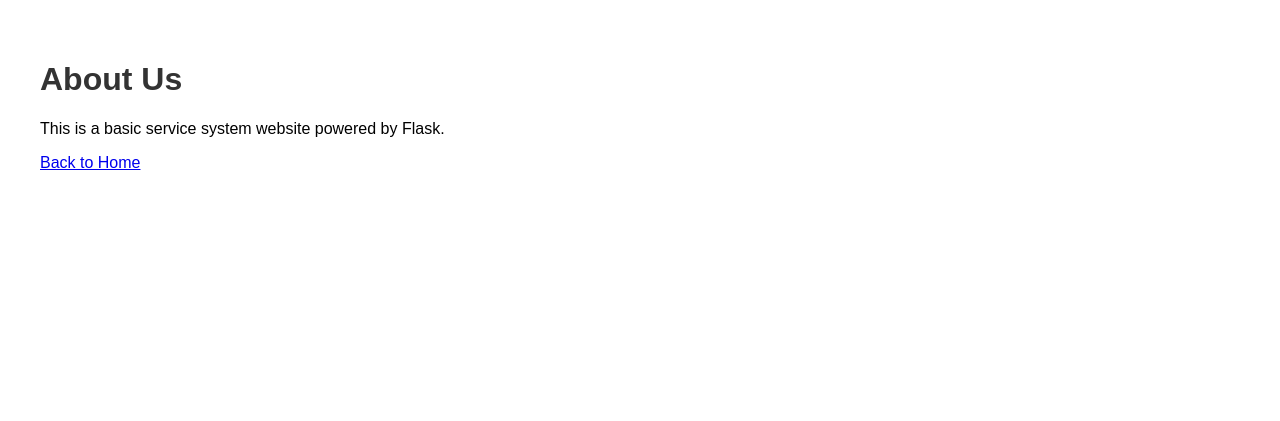
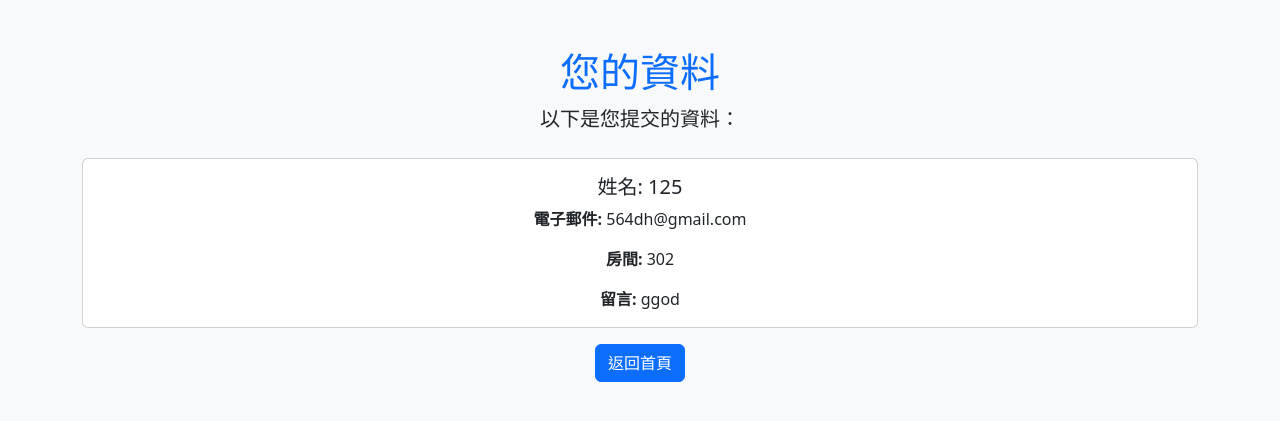
Before and after one commit to Alex54365/hotalrobotsystem, a Flask app: template templates/about.html in a window 1280 px wide. Shown: the top 421 px of the page. Run offline with Flask 3, Linux system fonts and the light colour scheme; the template is opened without the code that fills it: values that come from a table or form of the project are taken from there, others are empty.

Commit message:
Update about.html

```diff
--- a/templates/about.html
+++ b/templates/about.html
@@ -1,14 +1,28 @@
 <!DOCTYPE html>
-<html lang="zh-Hant">
+<html lang="zh-TW">
 <head>
     <meta charset="UTF-8">
     <meta name="viewport" content="width=device-width, initial-scale=1.0">
-    <title>About</title>
-    <link rel="stylesheet" href="{{ url_for('static', filename='style.css') }}">
+    <title>客戶資料</title>
+    <link href="https://cdn.jsdelivr.net/npm/bootstrap@5.3.0/dist/css/bootstrap.min.css" rel="stylesheet">
 </head>
-<body>
-    <h1>About Us</h1>
-    <p>This is a basic service system website powered by Flask.</p>
-    <a href="/">Back to Home</a>
+<body class="bg-light">
+
+    <div class="container text-center mt-5">
+        <h1 class="text-primary">您的資料</h1>
+        <p class="lead">以下是您提交的資料：</p>
+
+        <div class="card mt-4">
+            <div class="card-body">
+                <h5 class="card-title">姓名: {{ customer.name }}</h5>
+                <p class="card-text"><strong>電子郵件:</strong> {{ customer.email }}</p>
+                <p class="card-text"><strong>房間:</strong> {{ customer.room }}</p>
+                <p class="card-text"><strong>留言:</strong> {{ customer.message }}</p>
+            </div>
+        </div>
+
+        <a href="/" class="btn btn-primary mt-3">返回首頁</a>
+    </div>
+
 </body>
 </html>
```
